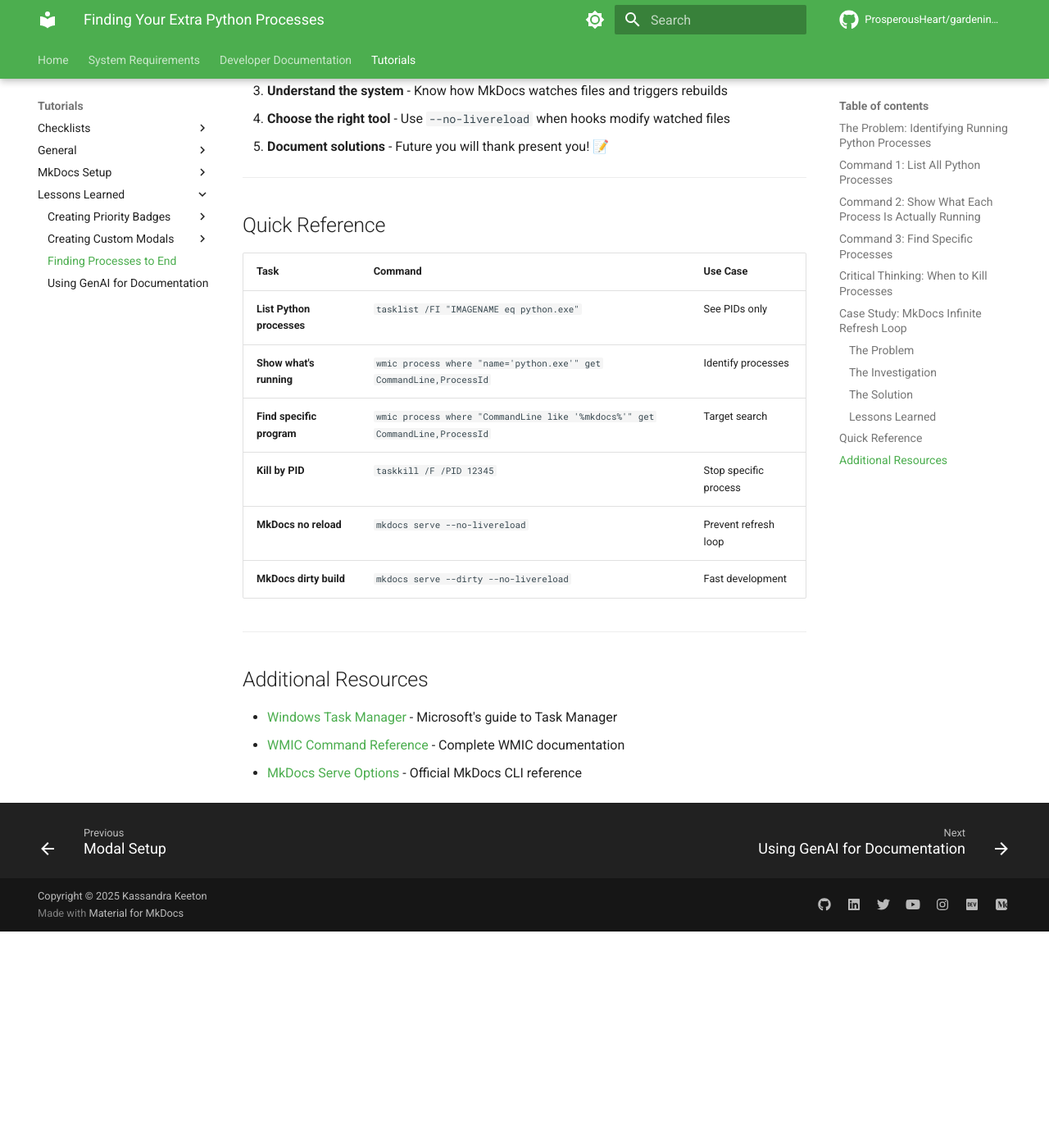
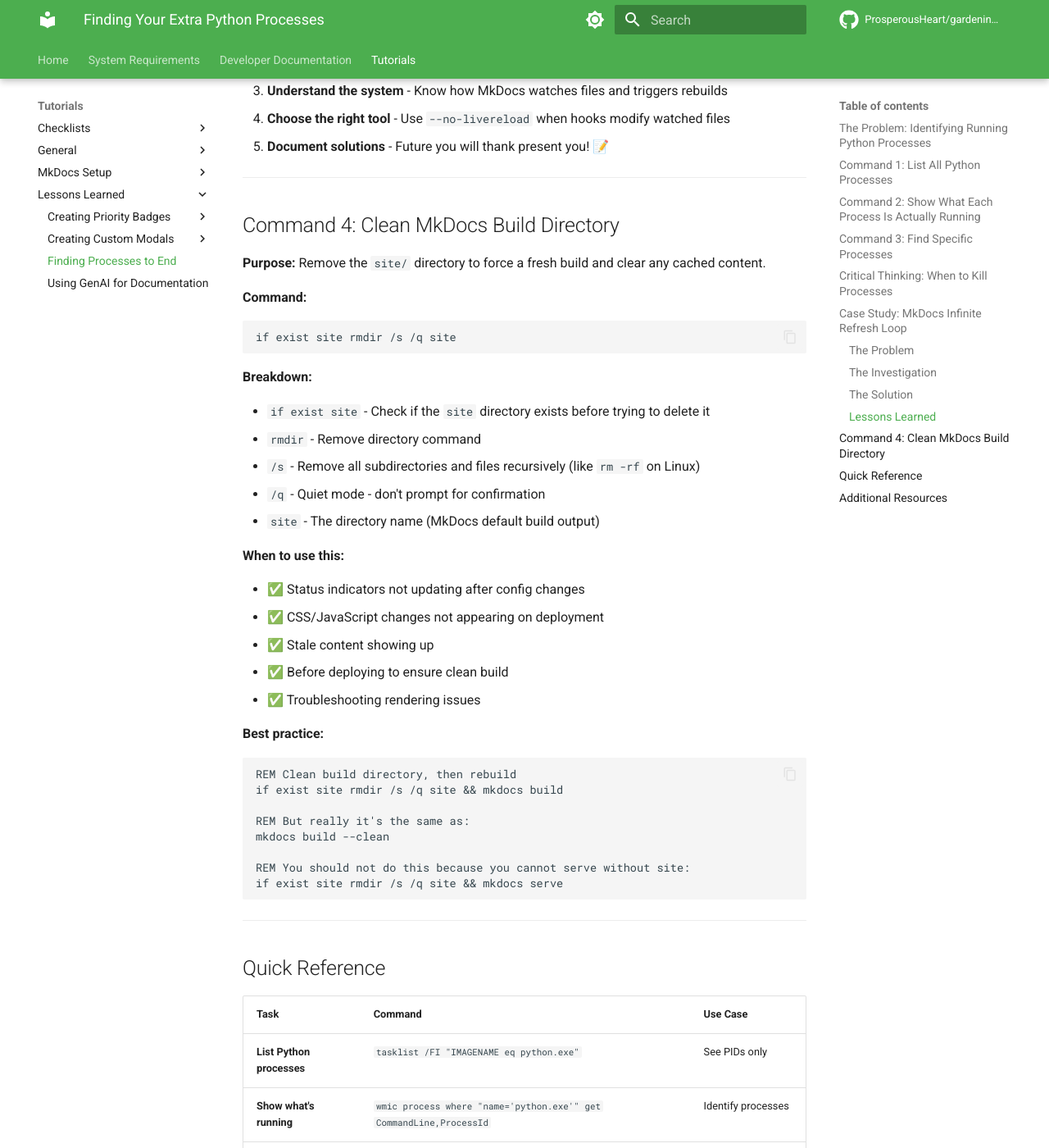
Before and after one commit to ProsperousHeart/gardening-app, an MkDocs documentation site: the page built from docs/tutorials/system/windows-cmds.md, in a window 1280 px wide and 1400 px high, scrolled down 3709 px. Shown: the whole window at 82% size. Built offline with MkDocs 1.6.1 and Material for MkDocs 9.7.7, drawn with Linux system fonts in a browser that asks for light colours; plug-ins that fetch from the network failed and are left out; comment, search, counter and statistics services are not loaded; before the commit the page ends 4845 px from its top, so only the background shows below that; some of the changed text lies outside the part shown.

Commit message:
new windows cmd prompt

````diff
--- a/docs/tutorials/system/windows-cmds.md
+++ b/docs/tutorials/system/windows-cmds.md
@@ -172,6 +172,47 @@
 
 ---
 
+## Command 4: Clean MkDocs Build Directory
+
+**Purpose:** Remove the `site/` directory to force a fresh build and clear any cached content.
+
+**Command:**
+
+```cmd
+if exist site rmdir /s /q site
+```
+
+**Breakdown:**
+
+- `if exist site` - Check if the `site` directory exists before trying to delete it
+- `rmdir` - Remove directory command
+- `/s` - Remove all subdirectories and files recursively (like `rm -rf` on Linux)
+- `/q` - Quiet mode - don't prompt for confirmation
+- `site` - The directory name (MkDocs default build output)
+
+**When to use this:**
+
+- ✅ Status indicators not updating after config changes
+- ✅ CSS/JavaScript changes not appearing on deployment
+- ✅ Stale content showing up
+- ✅ Before deploying to ensure clean build
+- ✅ Troubleshooting rendering issues
+
+**Best practice:**
+
+```cmd
+REM Clean build directory, then rebuild
+if exist site rmdir /s /q site && mkdocs build
+
+REM But really it's the same as:
+mkdocs build --clean
+
+REM You should not do this because you cannot serve without site:
+if exist site rmdir /s /q site && mkdocs serve
+```
+
+---
+
 ## Quick Reference
 
 | Task | Command | Use Case |
@@ -180,6 +221,7 @@
 | **Show what's running** | `wmic process where "name='python.exe'" get CommandLine,ProcessId` | Identify processes |
 | **Find specific program** | `wmic process where "CommandLine like '%mkdocs%'" get CommandLine,ProcessId` | Target search |
 | **Kill by PID** | `taskkill /F /PID 12345` | Stop specific process |
+| **[Clean build](#command-4-clean-mkdocs-build-directory)** | `if exist site rmdir /s /q site` or `mkdocs build --clean` | Remove build cache |
 | **MkDocs no reload** | `mkdocs serve --no-livereload` | Prevent refresh loop |
 | **MkDocs dirty build** | `mkdocs serve --dirty --no-livereload` | Fast development |
 
````
